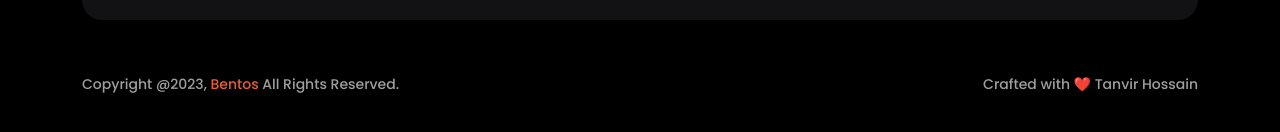
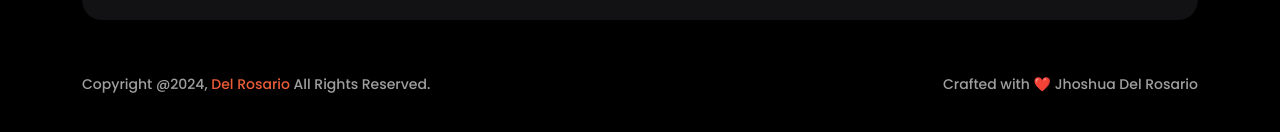
Before and after one commit to xPyroKhalifa/JDR-PORTFOLIO, a plain HTML site: page about.html in a window 1280 px wide. Shown: the part 2213-2345 px from the top of the page. Drawn offline with Linux system fonts and the light colour scheme.

Commit message:
[FIX] EDIT ON FOOTER

```diff
--- a/about.html
+++ b/about.html
@@ -370,7 +370,7 @@
                     <div class="col-lg-6">
                         <div class="copyright-text">
                             <p>
-                                Copyright @2023, <a href="index.html">Bentos</a> All
+                                Copyright @2024, <a href="index.html">Del Rosario</a> All
                                 Rights Reserved.
                             </p>
                         </div>
@@ -378,7 +378,7 @@
                     <div class="col-lg-6">
                         <div class="copyright-text extra-copyright">
                             <p>
-                                Crafted with ❤️ Tanvir Hossain
+                                Crafted with ❤️ Jhoshua Del Rosario
                             </p>
                         </div>
                     </div>
```
Also changed, not shown: contact.html (+2 -2 lines), single-project.html (+2 -2 lines), works.html (+2 -2 lines).
